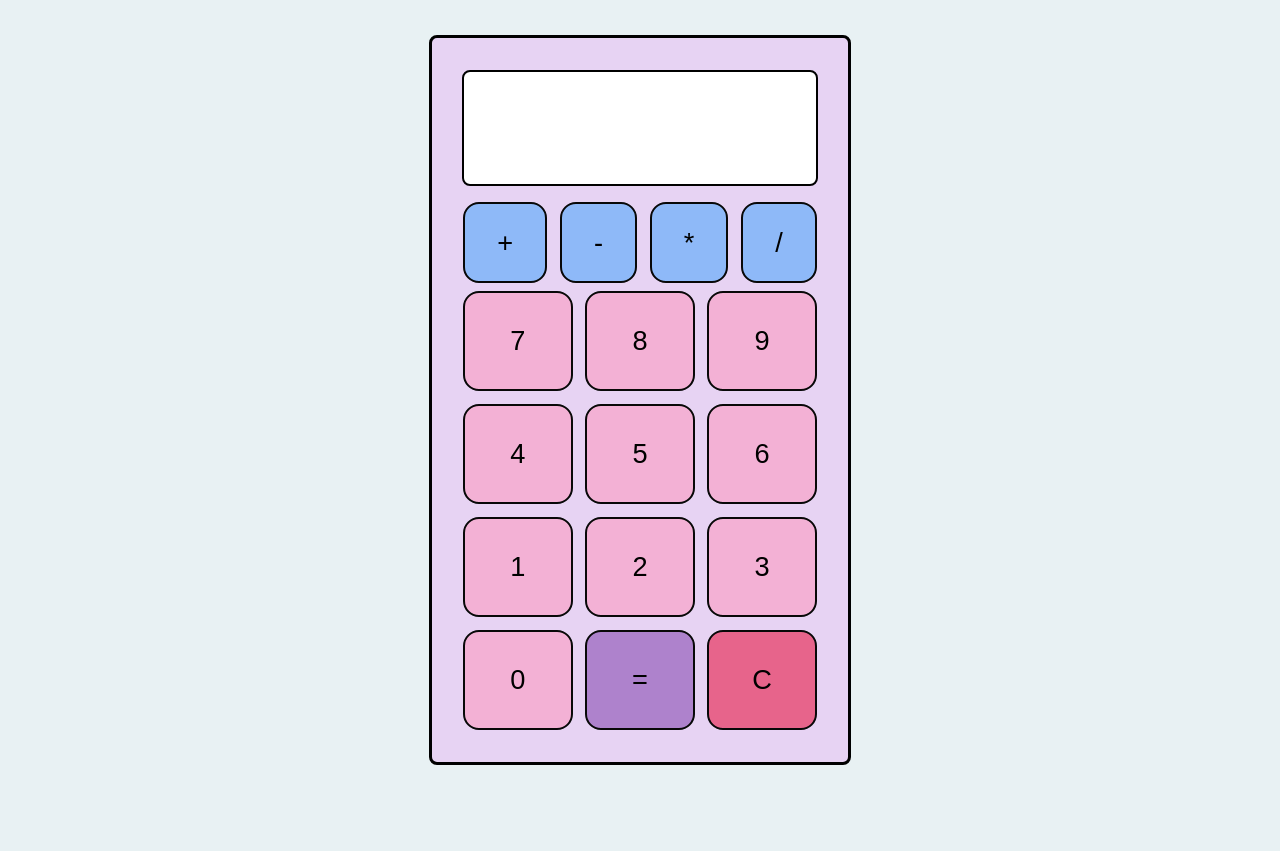
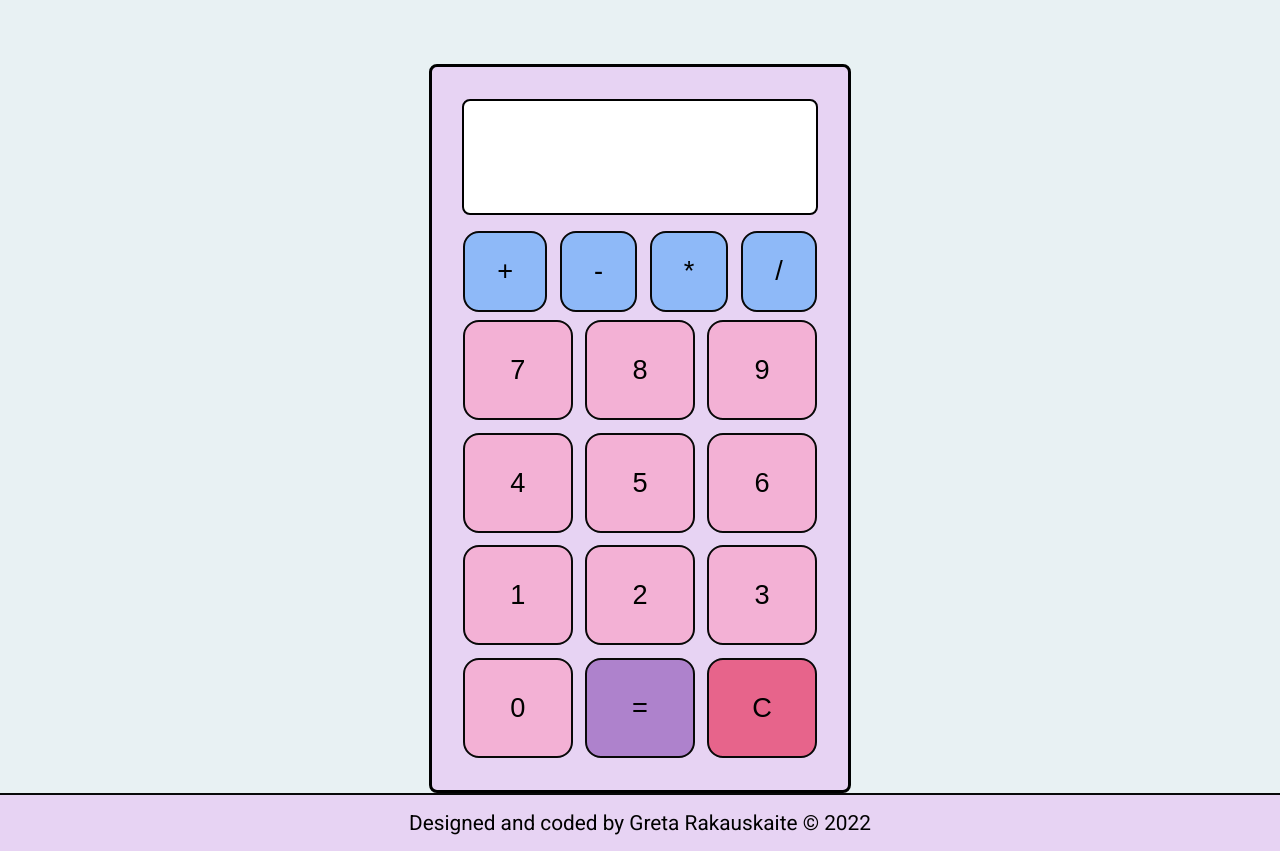
Before and after one commit to GretaRa/calculator, a plain HTML site: page index.html in a window 1280 px wide. Before the commit the page ends 800 px from the top, so only its background shows below. Drawn offline with Linux system fonts and the light colour scheme.

Commit message:
Create footer

```diff
--- a/index.html
+++ b/index.html
@@ -38,5 +38,8 @@
             </div>
         </div>
     </div>
+    <footer>
+        <p>Designed and coded by Greta Rakauskaite &copy 2022</p>
+    </footer>
 </body>
 </html>
--- a/style.css
+++ b/style.css
@@ -1,7 +1,6 @@
 *{
     padding: 0;
     margin: 0;
-    font-size: 16px;
 }
 
 body{
@@ -9,9 +8,22 @@ body{
     font-weight: 300;
     height: 100vh;
     display: flex;
-    justify-content: center;
+    flex-direction: column;
+    /* justify-content: space-between; */
     align-items: center;
     background-color: #e8f1f3;
+    overflow: hidden;
+}
+
+footer{
+    background-color: #e7d3f3;
+    margin-top: auto;
+    width: 100%;
+    padding: 1rem;
+    font-weight: 400;
+    font-size: 1.3rem;
+    text-align: center;
+    border-top: 2px solid #080808;
 }
 
 .container{
@@ -26,6 +38,7 @@ body{
     justify-content: center;
     gap: 1rem;
     background-color: #e7d3f3;
+    margin-top: 4rem;
 }
 
 .display{
```
